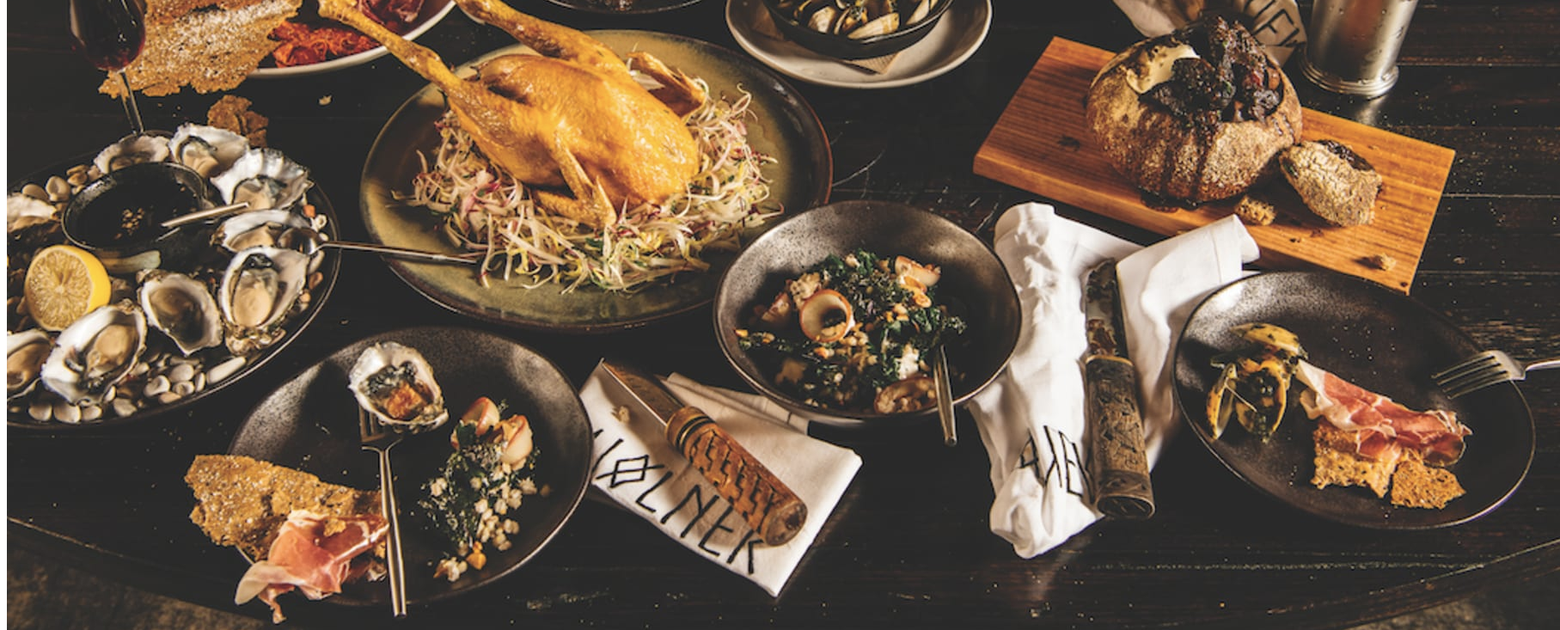
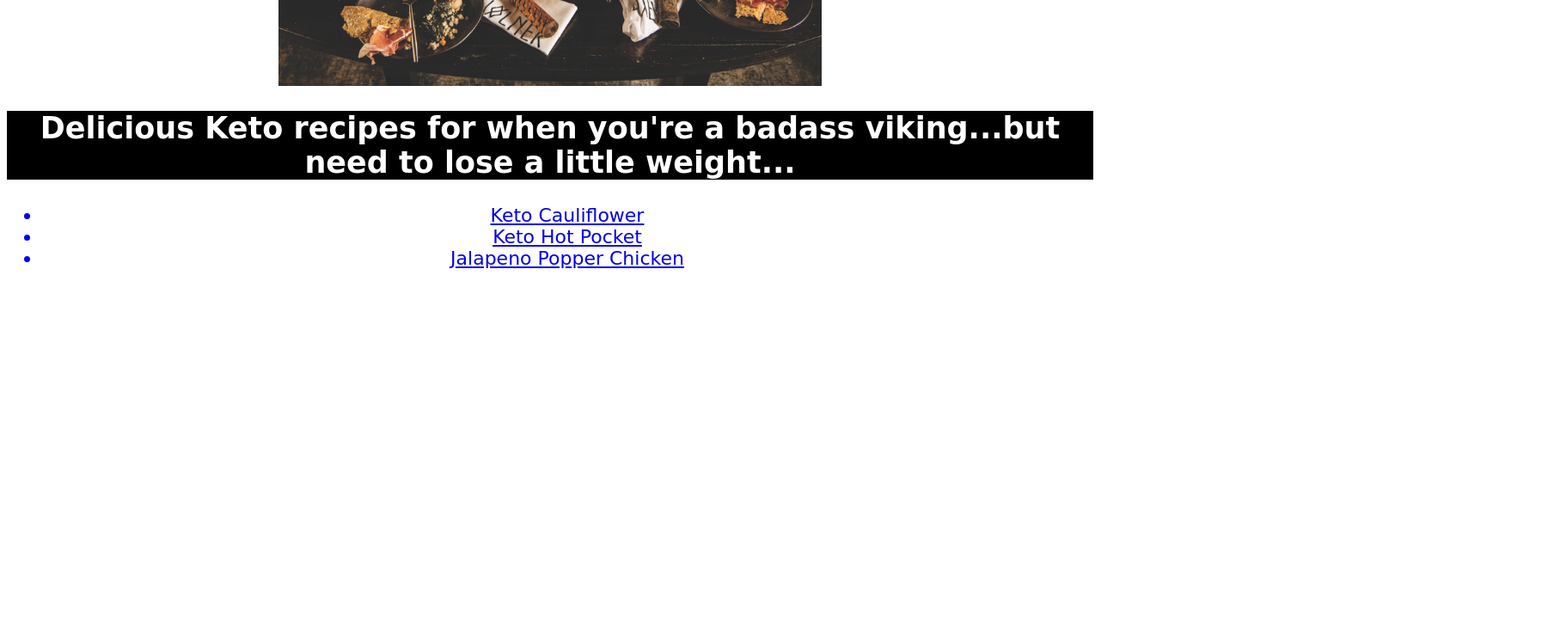
Before and after one commit to fm-jr/odin_recipes, a plain HTML site: page index.html in a window 1280 px wide. Shown: the part 480-1213 px from the top of the page at 86% size, 1815 px wide, since content can reach past the window. After the commit the page ends 809 px from the top, so only its background shows below. Drawn offline with Linux system fonts and the light colour scheme.

Commit message:
added style.css to index.html

```diff
--- a/index.html
+++ b/index.html
@@ -3,16 +3,17 @@
     <head>
         <meta charset= "utf-8">
         <title>Odin Recipes</title>
+        <link rel="stylesheet" href="style.css" />
     </head>
 
     <body>
-        <h1>Odin Recipes</h1>
-        <img src="images/viking-feast.jpg">
-        <h2>Delicious Keto recipes for when you're a badass viking...but need to lose a little weight...</h2>
+        <h1 class="header">Odin Recipes</h1>
+        <img class="image1" src="images/viking-feast.jpg">
+        <h2 class="description">Delicious Keto recipes for when you're a badass viking...but need to lose a little weight...</h2>
             <ul>
-                <li><a href="recipes/keto-cauliflower.html">Keto Cauliflower</a></li>
-                <li><a href="recipes/keto-hotpocket.html">Keto Hot Pocket</a></li>
-                <li><a href="recipes/jalapeno-popper-chicken.html">Jalapeno Popper Chicken</a></li>
+                <li class="list"><a href="recipes/keto-cauliflower.html">Keto Cauliflower</a></li>
+                <li class="list"><a href="recipes/keto-hotpocket.html">Keto Hot Pocket</a></li>
+                <li class="list"><a href="recipes/jalapeno-popper-chicken.html">Jalapeno Popper Chicken</a></li>
             </ul>
     </body>
 </html>
--- /dev/null
+++ b/style.css
@@ -0,0 +1,24 @@
+.header,
+.description {
+    color: blue;
+    background-color: black;
+    text-align: center;
+    font-size: 65px;
+    font-family: cursive, sans-serif;
+}
+.description {
+    color: white;
+    font-size: 35px;
+}
+.image1 {
+    display: block;
+    margin-left: auto;
+    margin-right: auto;
+    width: 50%;
+}
+.list {
+    color: blue;
+    text-align: center;
+    font-size: 22px;
+    font-family: cursive, sans-serif;
+}
```
